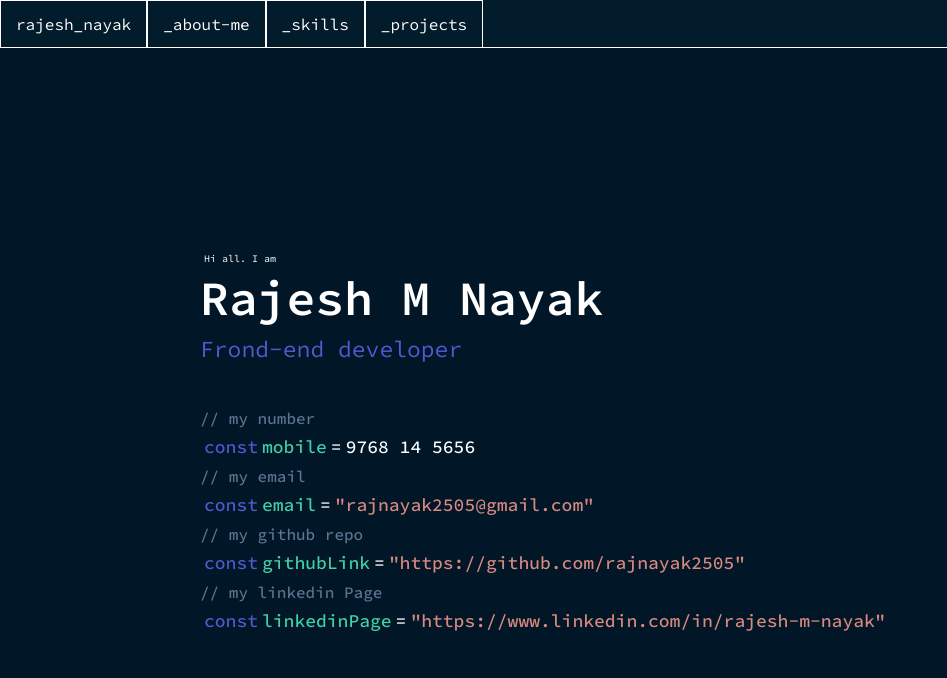
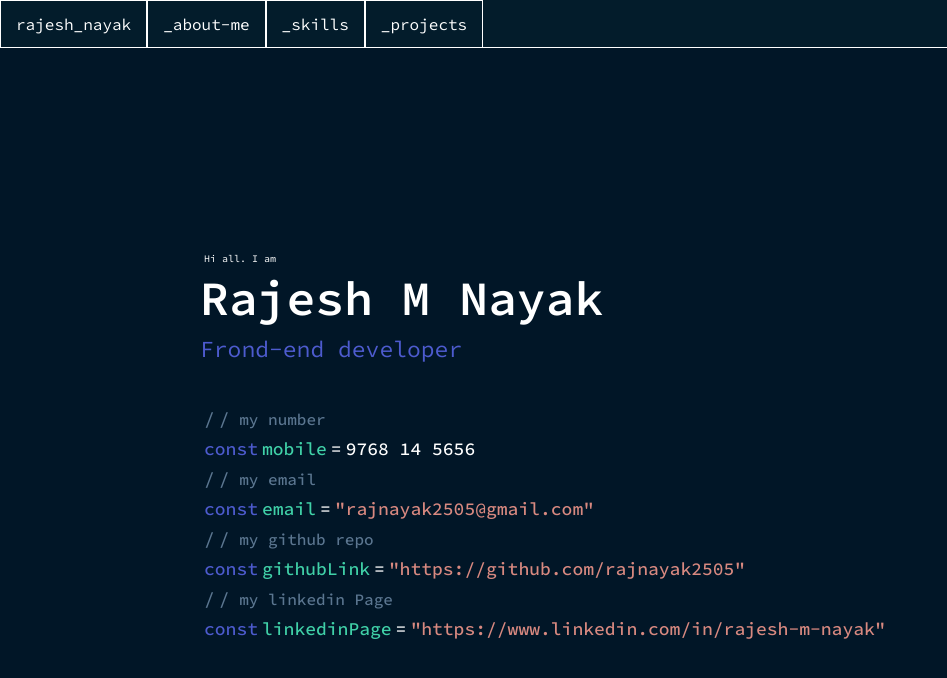
Before and after one commit to rajnayak2505/my-portfolio, a React (Create React App) app: page / in a window 1280 px wide. Shown: the top 678 px of the page, without its empty margins (0-947 px from the left). Built offline with nearby package versions, Linux system fonts and the light colour scheme.

Commit message:
lint issue fix

```diff
--- a/src/components/About.js
+++ b/src/components/About.js
@@ -5,7 +5,7 @@ const About = () => {
     <div className='about'>
         <div className='about-wrap'>
             <ul>
-                <li> /**</li>
+                <li> <span>&#47;</span>**</li>
                 <li></li>
                 <li></li>
                 <li> **<span className='info'>Summary</span></li>
@@ -49,7 +49,7 @@ const About = () => {
                 <li></li>
                 <li></li>
                 <li></li>
-                <li>**/</li>
+                <li>**<span>&#47;</span></li>
             </ul>
         </div>
     </div>
--- a/src/components/Hello.js
+++ b/src/components/Hello.js
@@ -10,28 +10,28 @@ const Hello = () => {
                 <h1>  Rajesh M Nayak </h1>
                 <h2> Frond-end developer</h2>
                 <div className='info'>
-                    <p className='cmnt'>// my number</p>
+                    <p className='cmnt'><span>&#47;</span><span>&#47;</span> my number</p>
                     <div>
                         <span className='const'>const</span>
                         <span className='name'>mobile</span>
                         <span className='eql'>=</span>
                         <Link to="tel:9768 14 5656"><span className='tel'>9768 14 5656</span></Link>
                     </div>
-                    <p className='cmnt'>// my email</p>
+                    <p className='cmnt'><span>&#47;</span><span>&#47;</span> my email</p>
                     <div>
                         <span className='const'>const</span>
                         <span className='name'>email</span>
                         <span className='eql'>=</span>
                         <Link to="mailto:rajnayak2505@gmail.com"><span className='string'>"rajnayak2505@gmail.com"</span></Link>
                     </div>
-                    <p className='cmnt'>// my github repo</p>
+                    <p className='cmnt'><span>&#47;</span><span>&#47;</span> my github repo</p>
                     <div>
                         <span className='const'>const</span>
                         <span className='name'>githubLink</span>
                         <span className='eql'>=</span>
                         <Link to="https://github.com/rajnayak2505"><span className='string'>"https://github.com/rajnayak2505"</span></Link>
                     </div>
-                    <p className='cmnt'>// my linkedin Page</p>
+                    <p className='cmnt'><span>&#47;</span><span>&#47;</span> my linkedin Page</p>
                     <div>
                         <span className='const'>const</span>
                         <span className='name'>linkedinPage</span>
```
